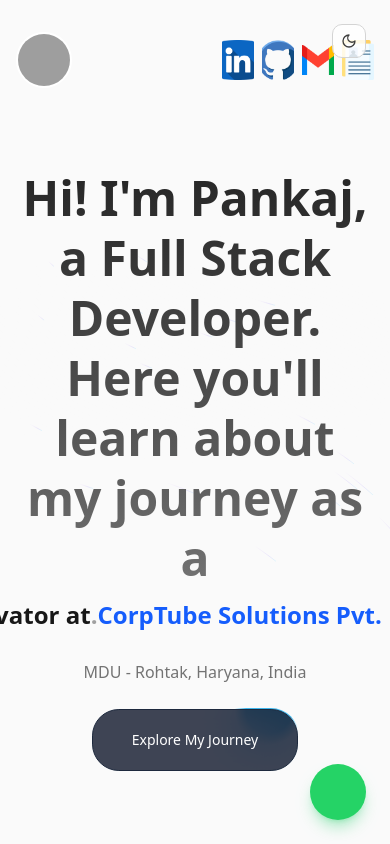
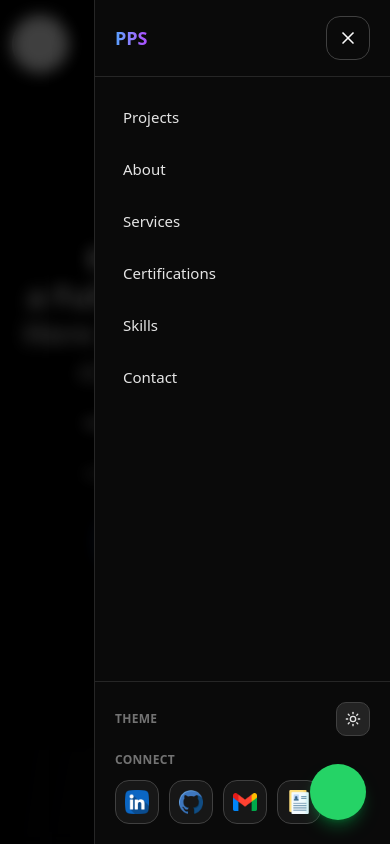
Before and after one commit to pratap26pps/pankajportfolio, a Next.js app: page / in a window 390 px wide. Both pictures are taken after a click on the button "Open navigation menu". Shown: the top 844 px of the page. Built offline with nearby package versions, Linux system fonts and the light colour scheme; grey boxes are pictures that could not be loaded; some icons are missing.

Commit message:
responsiveness added

```diff
--- a/src/app/globals.css
+++ b/src/app/globals.css
@@ -6,6 +6,13 @@
 
 html {
   scroll-behavior: smooth;
+  scroll-padding-top: 5.5rem;
+}
+
+@media (min-width: 1024px) {
+  html {
+    scroll-padding-top: 6.5rem;
+  }
 }
 
 
--- a/src/app/layout.js
+++ b/src/app/layout.js
@@ -1,7 +1,6 @@
 import "./globals.css";
 import AppToaster from "@/components/providers/Toaster";
 import { ThemeProvider } from "@/components/providers/ThemeProvider";
-import { ThemeToggle } from "@/components/ui/ThemeToggle";
 import Footer from "@/components/ui/Footer";
 import WhatsAppButton from "@/components/ui/WhatsAppButton";
 import SiteHeader from "@/components/ui/SiteHeader";
@@ -27,9 +26,6 @@ export default function RootLayout({ children }) {
       <body className="overflow-x-hidden bg-background text-foreground transition-colors duration-300">
         <ThemeProvider>
           <AppToaster />
-          <div className="sm:hidden fixed top-6 right-6 z-[5001]">
-            <ThemeToggle />
-          </div>
           <SiteHeader />
           {children}
           <WhatsAppButton />
--- a/src/app/page.js
+++ b/src/app/page.js
@@ -11,32 +11,26 @@ export default function BackgroundBeamsDemo() {
       {
         text: "Innovator at ",
         className: "text-neutral-900 dark:text-white",
-
       },
       {
-        text: " .",
-        className: "text-neutral-400 dark:text-black",
-
-      },
-      {
-        text: " CorpTube Solutions Pvt. Ltd.",
+        text: "CorpTube Solutions Pvt. Ltd.",
         className: "text-blue-600 dark:text-blue-500",
       },
     ];
   return (
     <div className="overflow-x-hidden">
       {/* Home Page */}
-      <div className=" h-[100vh] w-full bg-neutral-50 dark:bg-black relative flex flex-col items-center justify-center antialiased transition-colors duration-300">
+      <div className="min-h-[88svh] lg:min-h-[100svh] w-full bg-neutral-50 dark:bg-black relative flex flex-col items-center justify-center antialiased transition-colors duration-300">
 
-<div className="relative z-20 max-w-6xl mx-auto p-4 mt-80 mb-56 md:mt-64 lg:mt-48 lg:mb-0">
-  <div className="relative  w-full z-10 text-center">
-    <h1 className="text-5xl lg:text-6xl font-bold font-sans bg-clip-text text-transparent bg-gradient-to-b from-neutral-800 to-neutral-500 dark:from-neutral-200 dark:to-neutral-600 leading-tight">
+<div className="relative z-20 max-w-6xl mx-auto px-4 pt-24 pb-6 sm:pt-28 md:pt-32 lg:pt-0 lg:mt-48 lg:mb-0 lg:pb-0">
+  <div className="relative w-full z-10 text-center">
+    <h1 className="text-3xl sm:text-4xl md:text-5xl lg:text-6xl font-bold font-sans bg-clip-text text-transparent bg-gradient-to-b from-neutral-800 to-neutral-500 dark:from-neutral-200 dark:to-neutral-600 leading-tight px-1">
       <p>Hi! I'm Pankaj,</p>
       <p>a Full Stack Developer.</p>
       <p>Here you'll learn about my journey as a</p>
     </h1>
-    <div className="mt-2 pointer-events-none">
-      <TypewriterEffectSmooth words={words} className="flex scale-200 lg:scale-100 justify-center" />
+    <div className="mt-2 pointer-events-none w-full flex justify-center overflow-hidden">
+      <TypewriterEffectSmooth words={words} />
     </div>
   </div>
 
--- a/src/app/project/about.jsx
+++ b/src/app/project/about.jsx
@@ -46,10 +46,10 @@ const highlights = [
 
 export function BoxRevealDemo() {
   return (
-    <NeonGradientCard className="w-full scale-95 max-w-5xl mx-auto rounded-3xl shadow-xl">
-      <div className="bg-white dark:bg-black p-6 md:p-8 transition-colors duration-300">
+    <NeonGradientCard className="w-full max-w-5xl mx-auto rounded-3xl shadow-xl lg:scale-95">
+      <div className="bg-white dark:bg-black p-4 sm:p-6 md:p-8 transition-colors duration-300">
         <BoxReveal boxColor={"#7c3aed"} duration={0.5}>
-          <ol className="mt-8 text-left text-neutral-700 dark:text-indigo-100 text-sm md:text-base leading-relaxed max-w-3xl mx-auto space-y-6 list-none">
+          <ol className="mt-4 sm:mt-8 text-left text-neutral-700 dark:text-indigo-100 text-sm md:text-base leading-relaxed max-w-3xl mx-auto space-y-5 sm:space-y-6 list-none">
             {highlights.map((item, index) => (
               <li key={index} className="flex gap-4">
                 <span className="flex-shrink-0 w-9 h-9 rounded-full overflow-hidden border border-[#7c3aed]/30 bg-white dark:bg-neutral-900 flex items-center justify-center mt-0.5">
--- a/src/components/ui/Gridbg.jsx
+++ b/src/components/ui/Gridbg.jsx
@@ -9,13 +9,13 @@ import { BoxRevealDemo } from "@/app/project/about";
 import { ShineBorderDemo } from "@/app/project/contact";
 import { TestimonialsSection } from "@/app/project/testimonials";
 import { SkillsSection } from "@/app/project/skills";
-// Animation variants
+
 const fadeInUp = {
-  hidden: { opacity: 0, y: 100 },
+  hidden: { opacity: 0, y: 48 },
   visible: {
     opacity: 1,
     y: 0,
-    transition: { duration: 0.8, ease: "easeOut" },
+    transition: { duration: 0.55, ease: "easeOut" },
   },
 };
 
@@ -24,8 +24,10 @@ const LottieWrapper = dynamic(() => import("@/app/project/lottiwrapper"), {
 });
 
 const SectionWrapper = ({ id, title, children }) => (
-  <section id={id} className="relative w-full min-h-screen snap-start py-20 bg-zinc-100 dark:bg-zinc-900 text-neutral-900 dark:text-white flex flex-col justify-center transition-colors duration-300">
-    {/* Background grid */}
+  <section
+    id={id}
+    className="relative w-full min-h-0 lg:min-h-screen snap-start py-10 sm:py-14 lg:py-20 scroll-mt-24 lg:scroll-mt-28 bg-zinc-100 dark:bg-zinc-900 text-neutral-900 dark:text-white flex flex-col justify-center transition-colors duration-300"
+  >
     <div
       className={cn(
         "absolute inset-0 z-0",
@@ -36,15 +38,14 @@ const SectionWrapper = ({ id, title, children }) => (
     />
     <div className="pointer-events-none absolute inset-0 bg-white [mask-image:radial-gradient(ellipse_at_center,transparent_20%,black)] dark:bg-black" />
 
-    {/* Content */}
     <motion.div
       variants={fadeInUp}
       initial="hidden"
       whileInView="visible"
-      viewport={{ once: false, amount: 0.3 }}
-      className="relative z-10 max-w-5xl mx-auto px-4 text-center"
+      viewport={{ once: true, amount: 0.08, margin: "-40px 0px -80px 0px" }}
+      className="relative z-10 max-w-5xl mx-auto px-4 sm:px-6 text-center"
     >
-      <h2 className="text-4xl sm:text-6xl font-bold bg-gradient-to-b from-neutral-800 to-neutral-500 dark:from-neutral-200 dark:to-neutral-500 bg-clip-text text-transparent -mt-16 mb-11">
+      <h2 className="text-3xl sm:text-4xl md:text-5xl lg:text-6xl font-bold bg-gradient-to-b from-neutral-800 to-neutral-500 dark:from-neutral-200 dark:to-neutral-500 bg-clip-text text-transparent mt-0 sm:-mt-2 lg:-mt-16 mb-6 sm:mb-8 lg:mb-11">
         {title}
       </h2>
       {children}
@@ -55,10 +56,8 @@ const SectionWrapper = ({ id, title, children }) => (
 export default function PortfolioPage() {
   return (
     <div>
-      <SectionWrapper  id="projects" title="Project">
-        <div>
-          <ThreeDCardDemo />
-        </div>
+      <SectionWrapper id="projects" title="Project">
+        <ThreeDCardDemo />
       </SectionWrapper>
 
       <SectionWrapper id="about" title="About My Journey">
@@ -66,21 +65,21 @@ export default function PortfolioPage() {
       </SectionWrapper>
 
       <SectionWrapper id="testimonials" title="Testimonials">
-        <p className="text-neutral-600 dark:text-neutral-400 mb-8 -mt-4">
+        <p className="text-neutral-600 dark:text-neutral-400 mb-6 sm:mb-8 -mt-2">
           Endorsements from past clients
         </p>
         <TestimonialsSection />
       </SectionWrapper>
 
-   <SectionWrapper id="skills" title="Skills">
+      <SectionWrapper id="skills" title="Skills">
         <SkillsSection />
-   </SectionWrapper>
+      </SectionWrapper>
 
       <SectionWrapper id="contact" title="Contact Me">
-        <div className="flex flex-col-reverse lg:flex-row -ml-12 lg:ml-0 justify-between">
+        <div className="flex flex-col-reverse lg:flex-row gap-6 lg:gap-8 items-center justify-center lg:justify-between">
           <ShineBorderDemo />
-          <div className="mt-3  scale-90">
-           <LottieWrapper/>
+          <div className="w-full max-w-[280px] sm:max-w-[340px] mx-auto lg:mx-0 flex justify-center">
+            <LottieWrapper />
           </div>
         </div>
       </SectionWrapper>
--- /dev/null
+++ b/src/components/ui/MobileNav.jsx
@@ -0,0 +1,141 @@
+"use client";
+
+import { useEffect, useState } from "react";
+import Link from "next/link";
+import { usePathname } from "next/navigation";
+import { Menu, X } from "lucide-react";
+import { motion, AnimatePresence } from "framer-motion";
+import { navItems, socialIcons } from "@/lib/siteNav";
+import { ThemeToggle } from "@/components/ui/ThemeToggle";
+import Image from "next/image";
+
+export default function MobileNav() {
+  const [open, setOpen] = useState(false);
+  const pathname = usePathname();
+
+  useEffect(() => {
+    document.body.style.overflow = open ? "hidden" : "";
+    return () => {
+      document.body.style.overflow = "";
+    };
+  }, [open]);
+
+  useEffect(() => {
+    setOpen(false);
+  }, [pathname]);
+
+  function closeMenu() {
+    setOpen(false);
+  }
+
+  return (
+    <>
+      <button
+        type="button"
+        onClick={() => setOpen(true)}
+        className="lg:hidden flex items-center justify-center min-h-[44px] min-w-[44px] rounded-xl border border-neutral-200 dark:border-neutral-700 bg-white/90 dark:bg-black/85 backdrop-blur-md shadow-sm text-neutral-800 dark:text-white"
+        aria-label="Open navigation menu"
+        aria-expanded={open}
+      >
+        <Menu className="w-5 h-5" />
+      </button>
+
+      <AnimatePresence>
+        {open && (
+          <div className="lg:hidden fixed inset-0 z-[6000]">
+            <motion.button
+              type="button"
+              initial={{ opacity: 0 }}
+              animate={{ opacity: 1 }}
+              exit={{ opacity: 0 }}
+              transition={{ duration: 0.2 }}
+              className="absolute inset-0 bg-black/60 backdrop-blur-sm"
+              aria-label="Close menu"
+              onClick={closeMenu}
+            />
+
+            <motion.nav
+              initial={{ x: "100%" }}
+              animate={{ x: 0 }}
+              exit={{ x: "100%" }}
+              transition={{ type: "spring", damping: 28, stiffness: 320 }}
+              className="absolute top-0 right-0 flex h-full w-[min(100vw,18.5rem)] flex-col bg-white dark:bg-neutral-950 shadow-2xl border-l border-neutral-200 dark:border-neutral-800"
+            >
+              <div className="flex items-center justify-between border-b border-neutral-200 dark:border-neutral-800 px-5 py-4 pt-[max(1rem,env(safe-area-inset-top))]">
+                <span className="text-lg font-bold bg-gradient-to-r from-blue-400 to-purple-500 bg-clip-text text-transparent">
+                  PPS
+                </span>
+                <button
+                  type="button"
+                  onClick={closeMenu}
+                  className="flex min-h-[44px] min-w-[44px] items-center justify-center rounded-xl border border-neutral-200 dark:border-neutral-700 hover:bg-neutral-100 dark:hover:bg-neutral-900"
+                  aria-label="Close navigation menu"
+                >
+                  <X className="w-5 h-5" />
+                </button>
+              </div>
+
+              <ul className="flex-1 overflow-y-auto px-3 py-4 space-y-1">
+                {navItems.map((item) => {
+                  const isActive =
+                    item.link.startsWith("/#") && pathname === "/"
+                      ? false
+                      : item.link === pathname ||
+                        (item.link.startsWith("/") && !item.link.includes("#") && pathname === item.link);
+
+                  return (
+                    <li key={item.link}>
+                      <Link
+                        href={item.link}
+                        onClick={closeMenu}
+                        className={`flex min-h-[48px] items-center rounded-xl px-4 text-[15px] font-medium transition-colors ${
+                          isActive
+                            ? "bg-gradient-to-r from-indigo-600 to-purple-600 text-white shadow-md"
+                            : "text-neutral-700 dark:text-neutral-200 hover:bg-indigo-50 dark:hover:bg-indigo-950/40 hover:text-indigo-700 dark:hover:text-indigo-300"
+                        }`}
+                      >
+                        {item.name}
+                      </Link>
+                    </li>
+                  );
+                })}
+              </ul>
+
+              <div className="border-t border-neutral-200 dark:border-neutral-800 px-5 py-5 pb-[max(1.25rem,env(safe-area-inset-bottom))] space-y-4">
+                <div className="flex items-center justify-between">
+                  <p className="text-xs font-semibold uppercase tracking-wide text-neutral-500">Theme</p>
+                  <ThemeToggle />
+                </div>
+
+                <div>
+                  <p className="text-xs font-semibold uppercase tracking-wide text-neutral-500 mb-3">Connect</p>
+                  <div className="flex flex-wrap gap-2.5">
+                    {socialIcons.map((icon) => (
+                      <a
+                        key={icon.name}
+                        href={icon.link}
+                        target={icon.link.startsWith("http") ? "_blank" : undefined}
+                        rel={icon.link.startsWith("http") ? "noopener noreferrer" : undefined}
+                        aria-label={icon.name}
+                        onClick={closeMenu}
+                        className="flex min-h-[44px] min-w-[44px] items-center justify-center rounded-xl border border-neutral-200 dark:border-neutral-700 bg-neutral-50 dark:bg-neutral-900 hover:border-indigo-400/50 transition-colors"
+                      >
+                        <Image
+                          src={icon.image}
+                          alt={icon.name}
+                          width={24}
+                          height={24}
+                          className="h-6 w-6 object-contain"
+                        />
+                      </a>
+                    ))}
+                  </div>
+                </div>
+              </div>
+            </motion.nav>
+          </div>
+        )}
+      </AnimatePresence>
+    </>
+  );
+}
--- a/src/components/ui/SiteHeader.jsx
+++ b/src/components/ui/SiteHeader.jsx
@@ -3,6 +3,7 @@
 import { usePathname } from "next/navigation";
 import { FloatingNav } from "@/components/ui/floatingnavbar";
 import { AnimatedTooltip } from "@/components/ui/animatedtooltip";
+import MobileNav from "@/components/ui/MobileNav";
 import { navItems, profileItem, socialIcons } from "@/lib/siteNav";
 
 export default function SiteHeader() {
@@ -15,20 +16,25 @@ export default function SiteHeader() {
   const hideCenterNav = pathname === "/about/journey";
 
   return (
-    <header className="fixed top-8 lg:top-12 inset-x-0 z-[5000] px-4 sm:px-6 lg:px-10 pointer-events-none">
+    <header className="fixed top-4 sm:top-6 lg:top-12 inset-x-0 z-[5000] px-3 sm:px-6 lg:px-10 pointer-events-none">
       <div className="relative mx-auto flex h-14 w-full max-w-7xl items-center justify-between pointer-events-auto">
-        <div className="relative z-10 w-14 shrink-0">
+        <div className="relative z-10 w-12 sm:w-14 shrink-0">
           <AnimatedTooltip items={[profileItem]} />
         </div>
 
         {!hideCenterNav && (
-          <div className="absolute left-1/2 top-1/2 z-20 -translate-x-1/2 -translate-y-1/2">
+          <div className="absolute left-1/2 top-1/2 z-20 hidden lg:block -translate-x-1/2 -translate-y-1/2">
             <FloatingNav navItems={navItems} inline />
           </div>
         )}
 
-        <div className="relative z-10 w-[9.5rem] sm:w-[10.5rem] shrink-0 flex justify-end">
-          <AnimatedTooltip icons={socialIcons} spaced />
+        <div className="relative z-10 flex items-center justify-end gap-2 shrink-0">
+          <div className="hidden lg:flex w-[10.5rem] justify-end">
+            <AnimatedTooltip icons={socialIcons} spaced />
+          </div>
+          <div className="lg:hidden">
+            <MobileNav />
+          </div>
         </div>
       </div>
     </header>
--- a/src/components/ui/floatingnavbar.jsx
+++ b/src/components/ui/floatingnavbar.jsx
@@ -51,7 +51,7 @@ export const FloatingNav = ({
           ease: "easeInOut",
         }}
         className={cn(
-          "hidden sm:flex shrink-0 whitespace-nowrap backdrop-blur-md bg-white/85 dark:bg-black/80 border border-neutral-200 dark:border-neutral-800 rounded-xl shadow-2xl px-3 md:px-4 lg:px-5 py-2 md:py-2.5 items-center justify-center gap-1 md:gap-1.5 transition-colors duration-300",
+          "hidden lg:flex shrink-0 whitespace-nowrap backdrop-blur-md bg-white/85 dark:bg-black/80 border border-neutral-200 dark:border-neutral-800 rounded-xl shadow-2xl px-3 md:px-4 lg:px-5 py-2 md:py-2.5 items-center justify-center gap-1 md:gap-1.5 transition-colors duration-300",
           inline
             ? "relative z-[5000]"
             : "fixed top-8 inset-x-0 mx-auto z-[5000] max-w-fit",
--- a/src/components/ui/typewritter.jsx
+++ b/src/components/ui/typewritter.jsx
@@ -94,28 +94,26 @@ export const TypewriterEffectSmooth = ({
   });
   const renderWords = () => {
     return (
-      <div>
-        {wordsArray.map((word, idx) => {
-          return (
-            <div key={`word-${idx}`} className="inline-block">
+      <span className="inline whitespace-nowrap">
+        {wordsArray.map((word, idx) => (
+          <span key={`word-${idx}`} className="inline whitespace-nowrap">
             {word.text.map((char, index) => (
               <span
                 key={`char-${index}`}
-                  className={cn(`dark:text-white text-black `, word.className)}>
+                className={cn("inline", word.className)}>
                 {char}
               </span>
             ))}
-            </div>
-          );
-        })}
-      </div>
+          </span>
+        ))}
+      </span>
     );
   };
 
   return (
-    <div className={cn("flex space-x-1 my-6", className)}>
+    <div className={cn("flex items-center justify-center my-4 sm:my-6 w-full max-w-full overflow-hidden", className)}>
       <motion.div
-        className="overflow-hidden pb-2"
+        className="overflow-hidden whitespace-nowrap inline-block max-w-full"
         initial={{
           width: "0%",
         }}
@@ -128,12 +126,10 @@ export const TypewriterEffectSmooth = ({
           delay: 1,
         }}>
         <div
-          className="text-xs sm:text-base md:text-xl lg:text:3xl xl:text-5xl font-bold"
-          style={{
-            whiteSpace: "nowrap",
-          }}>
-          {renderWords()}{" "}
-        </div>{" "}
+          className="whitespace-nowrap font-bold text-center leading-none tracking-tight"
+          style={{ fontSize: "clamp(11px, 2.6vw, 48px)" }}>
+          {renderWords()}
+        </div>
       </motion.div>
       <motion.span
         initial={{
@@ -144,12 +140,11 @@ export const TypewriterEffectSmooth = ({
         }}
         transition={{
           duration: 0.8,
-
           repeat: Infinity,
           repeatType: "reverse",
         }}
         className={cn(
-          "block rounded-sm w-[4px]  h-4 sm:h-6 xl:h-12 bg-blue-500",
+          "inline-block shrink-0 rounded-sm w-[3px] sm:w-[4px] h-4 sm:h-6 lg:h-10 bg-blue-500 ml-0.5",
           cursorClassName
         )}></motion.span>
     </div>
```
Also changed, not shown: src/app/project/card.js (+11 -10 lines), src/app/project/skills.jsx (+6 -6 lines). Lines whose indentation alone changed are shown as unchanged.
